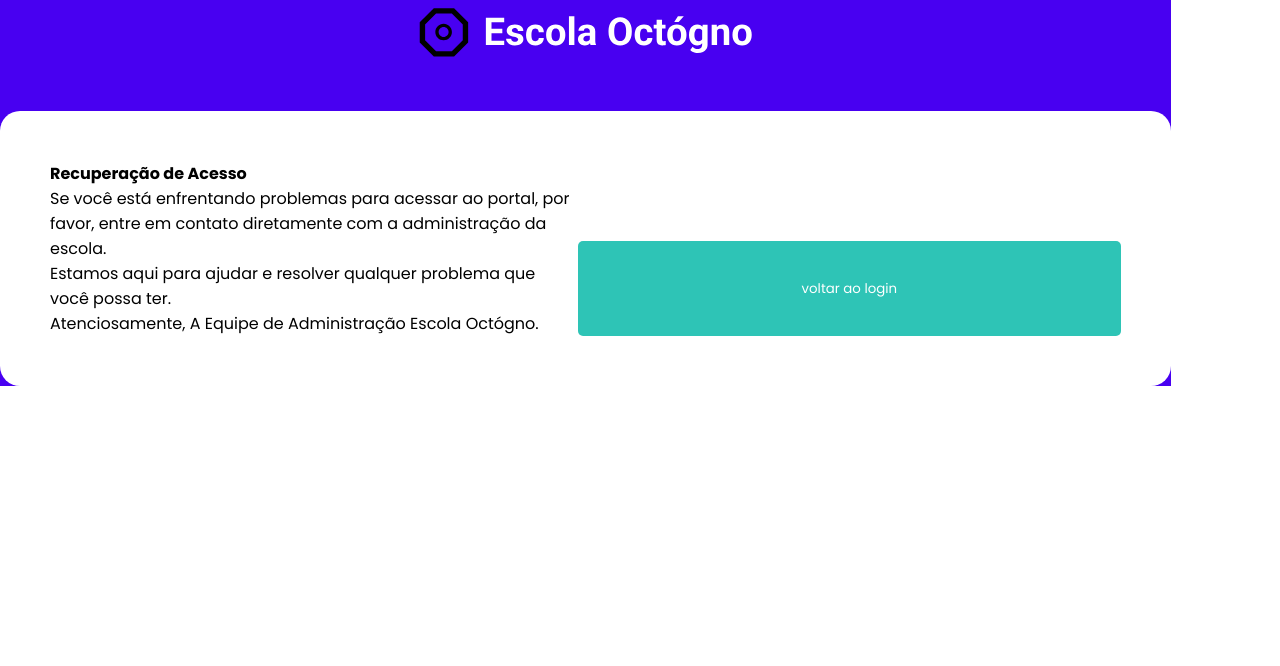
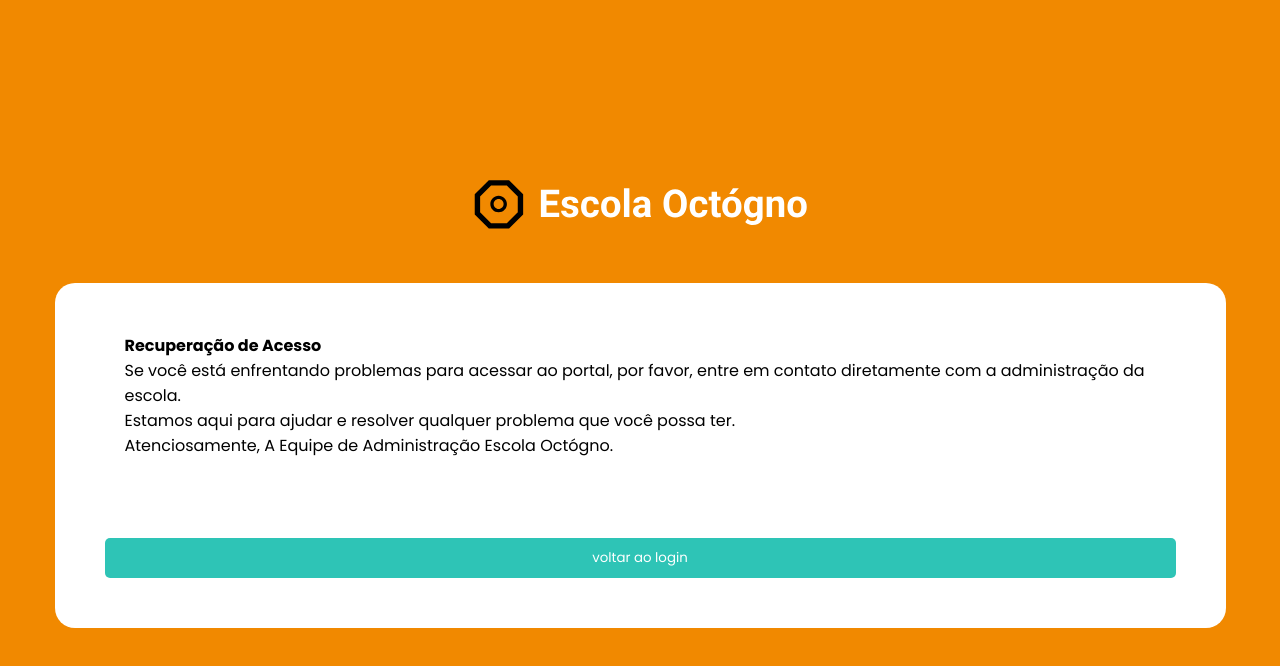
Before and after one commit to gabimendesh/prat_prof_ads_staff_mack, an Angular app in the folder staff-mack-app-frontend/: page /recuperar-acesso in a window 1280 px wide. Shown: the top 666 px of the page. Built offline with nearby package versions, Linux system fonts and the light colour scheme.

Commit message:
recuperar acesso atualizado

```diff
--- a/staff-mack-app-frontend/src/app/pages/recuperar-acesso/recuperar-acesso.component.html
+++ b/staff-mack-app-frontend/src/app/pages/recuperar-acesso/recuperar-acesso.component.html
@@ -5,7 +5,7 @@
           <img src="../../../assets/img/icone.svg" alt="Ícone">
       </div>
       <div class="login">
-              <p><b>Recuperação de Acesso</b><br>
+        <p class="esquerda"><strong>Recuperação de Acesso</strong><br>
                   Se você está enfrentando problemas para acessar ao portal, por favor, entre em contato diretamente com a administração da escola.<BR>
                   Estamos aqui para ajudar e resolver qualquer problema que você possa ter.<BR>
                   Atenciosamente, A Equipe de Administração Escola Octógno.</p>
--- a/staff-mack-app-frontend/src/app/pages/recuperar-acesso/recuperar-acesso.component.scss
+++ b/staff-mack-app-frontend/src/app/pages/recuperar-acesso/recuperar-acesso.component.scss
@@ -42,10 +42,13 @@ body {
 }
 
 .container {
-  background-color: #4800f1;
+  background-color: #f18900;
   display: flex;
+  flex-direction: column;
   justify-content: center;
   align-items: center;
+  min-width: 100vw;
+  min-height: 100vh;
 }
 
 p {
@@ -55,10 +58,11 @@ p {
   text-align: left;
 }
 
-p + b {
+p + strong {
   font-family: "Poppins", sans-serif;
-  font-weight: 1200;
-  font-style: oblique;
+  font-size: 16px;
+  font-weight: 700;
+  text-align: left;
 }
 
 .acess:hover {
@@ -71,6 +75,7 @@ p + b {
   display: flex;
   flex-direction: column;
   align-items: center;
+  margin: auto;
 }
 
 .logo {
@@ -83,6 +88,7 @@ p + b {
   padding: 50px;
   border-radius: 20px;
   display: flex;
+  flex-direction: column;
 }
 
 .login input {
```
